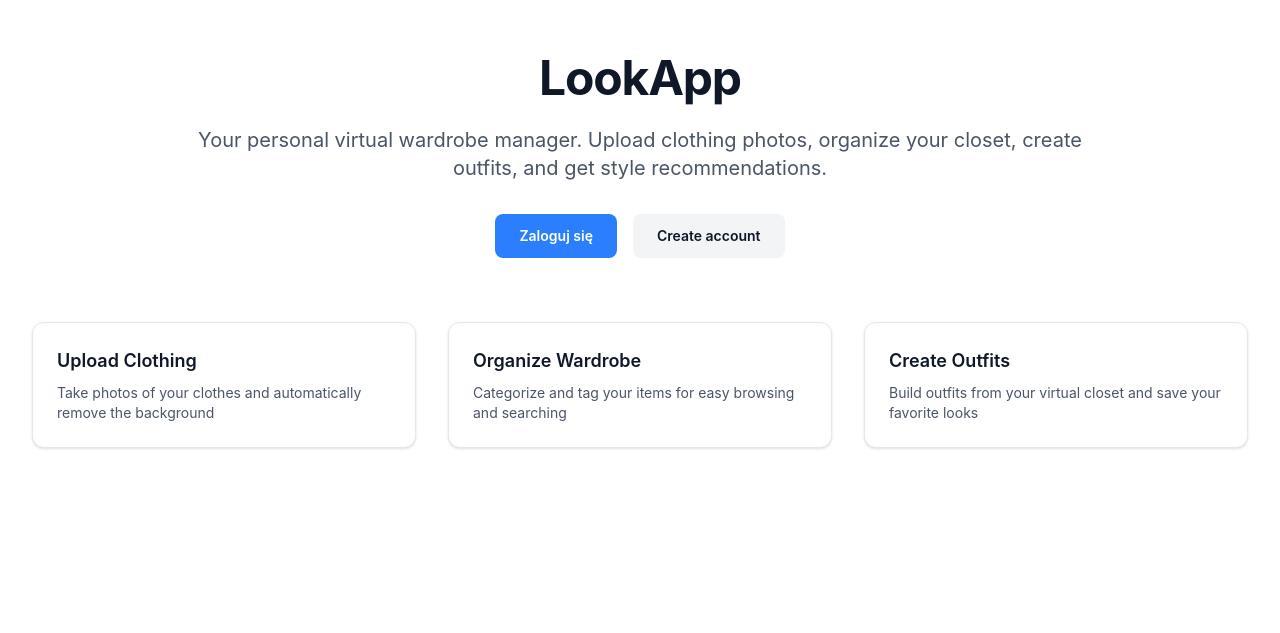
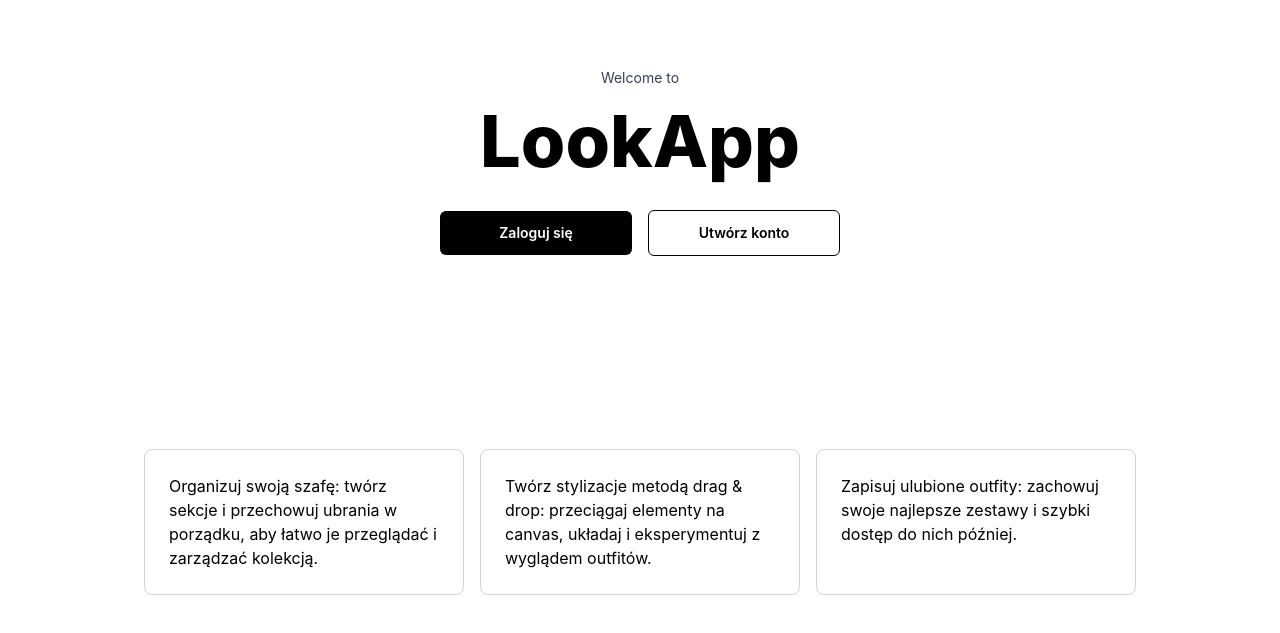
Before and after one commit to zrowin/LookApp_project, a Next.js app: page / in a window 1280 px wide. Shown: the part 149-782 px from the top of the page. Built offline with nearby package versions, Linux system fonts and the light colour scheme.

Commit message:
widok strony powitalnej

```diff
--- a/src/app/page.tsx
+++ b/src/app/page.tsx
@@ -2,63 +2,56 @@ import Link from 'next/link';
 
 export default function HomePage() {
   return (
-    <main className="flex min-h-screen flex-col items-center justify-center p-8">
-      <div className="max-w-4xl text-center">
-        <h1 className="mb-6 text-5xl font-bold tracking-tight text-gray-900 dark:text-gray-100">
-          LookApp
-        </h1>
-        <p className="mb-8 text-xl text-gray-600 dark:text-gray-400">
-          Your personal virtual wardrobe manager. Upload clothing photos,
-          organize your closet, create outfits, and get style recommendations.
-        </p>
+    <main className="min-h-screen flex flex-col justify-between items-center bg-white text-black p-6">
+      <div className="flex-1 flex items-center justify-center w-full">
+        <div className="w-full max-w-2xl text-center px-4">
+          <div className="mb-2 text-sm text-gray-700">Welcome to</div>
+          <h1 className="mb-6 text-6xl sm:text-7xl font-extrabold leading-tight">LookApp</h1>
 
-        <div className="flex flex-col items-center justify-center gap-4 sm:flex-row">
+          <div className="flex flex-col items-center justify-center gap-4 sm:flex-row sm:justify-center mt-4">
             <Link
               href="/login"
-            className="rounded-lg bg-blue-500 px-6 py-3 text-sm font-semibold text-white transition-colors hover:bg-blue-600"
+              className="w-48 text-center rounded-md bg-black px-6 py-3 text-sm font-semibold text-white transition-colors hover:opacity-90"
             >
               Zaloguj się
             </Link>
+
             <Link
               href="/register"
-            className="rounded-lg bg-gray-100 px-6 py-3 text-sm font-semibold text-gray-900 transition-colors hover:bg-gray-200 dark:bg-gray-800 dark:text-gray-100 dark:hover:bg-gray-700"
+              className="w-48 text-center rounded-md border border-black bg-transparent px-6 py-3 text-sm font-semibold text-black transition-colors hover:bg-gray-100"
             >
-            Create account
+              Utwórz konto
             </Link>
           </div>
         </div>
+      </div>
 
-      <div className="mt-16 grid grid-cols-1 gap-8 sm:grid-cols-3">
-        <FeatureCard
-          title="Upload Clothing"
-          description="Take photos of your clothes and automatically remove the background"
-        />
-        <FeatureCard
-          title="Organize Wardrobe"
-          description="Categorize and tag your items for easy browsing and searching"
-        />
-        <FeatureCard
-          title="Create Outfits"
-          description="Build outfits from your virtual closet and save your favorite looks"
-        />
+      <section className="w-full">
+        <div className="mx-auto max-w-5xl px-4 pb-8">
+          <div className="grid grid-cols-1 gap-4 sm:grid-cols-3">
+            <div className="rounded-lg border border-gray-300 p-6">
+              <p className="text-base text-black">
+                Organizuj swoją szafę: twórz sekcje i przechowuj ubrania w porządku,
+                aby łatwo je przeglądać i zarządzać kolekcją.
+              </p>
             </div>
+
+            <div className="rounded-lg border border-gray-300 p-6">
+              <p className="text-base text-black">
+                Twórz stylizacje metodą drag & drop: przeciągaj elementy na canvas,
+                układaj i eksperymentuj z wyglądem outfitów.
+              </p>
+            </div>
+
+            <div className="rounded-lg border border-gray-300 p-6">
+              <p className="text-base text-black">
+                Zapisuj ulubione outfity: zachowuj swoje najlepsze zestawy i szybki
+                dostęp do nich później.
+              </p>
+            </div>
+          </div>
+        </div>
+      </section>
     </main>
   )
 }
-
-function FeatureCard({
-  title,
-  description,
-}: {
-  title: string
-  description: string
-}) {
-  return (
-    <div className="rounded-xl border border-gray-200 bg-white p-6 shadow-sm transition-shadow hover:shadow-md dark:border-gray-700 dark:bg-gray-800">
-      <h3 className="mb-2 text-lg font-semibold text-gray-900 dark:text-gray-100">
-        {title}
-      </h3>
-      <p className="text-sm text-gray-600 dark:text-gray-400">{description}</p>
-    </div>
-  )
-}
--- /dev/null
+++ b/src/app/register/page.tsx
@@ -0,0 +1,62 @@
+"use client"
+
+import * as React from 'react'
+import { useRouter } from 'next/navigation'
+import { Button } from '@/components/ui/button'
+
+export default function RegisterPage() {
+  const router = useRouter()
+  const [name, setName] = React.useState('')
+  const [email, setEmail] = React.useState('')
+  const [password, setPassword] = React.useState('')
+
+  function onSubmit(e: React.FormEvent) {
+    e.preventDefault()
+    // Placeholder behaviour: simulate account creation and redirect
+    router.push('/dashboard/upload')
+  }
+
+  return (
+    <div className="mx-auto max-w-md p-8">
+      <h2 className="mb-6 text-2xl font-semibold">Utwórz konto</h2>
+      <form onSubmit={onSubmit} className="space-y-4">
+        <div>
+          <label className="block text-sm font-medium mb-1">Imię</label>
+          <input
+            type="text"
+            value={name}
+            onChange={(e) => setName(e.target.value)}
+            required
+            className="w-full rounded border px-3 py-2"
+          />
+        </div>
+
+        <div>
+          <label className="block text-sm font-medium mb-1">Email</label>
+          <input
+            type="email"
+            value={email}
+            onChange={(e) => setEmail(e.target.value)}
+            required
+            className="w-full rounded border px-3 py-2"
+          />
+        </div>
+
+        <div>
+          <label className="block text-sm font-medium mb-1">Hasło</label>
+          <input
+            type="password"
+            value={password}
+            onChange={(e) => setPassword(e.target.value)}
+            required
+            className="w-full rounded border px-3 py-2"
+          />
+        </div>
+
+        <div className="flex items-center justify-between">
+          <Button type="submit">Utwórz konto</Button>
+        </div>
+      </form>
+    </div>
+  )
+}
```
Also changed, not shown: src/app/dashboard/page.tsx (added), src/app/upload/page.tsx (added). Lines whose indentation alone changed are shown as unchanged.
